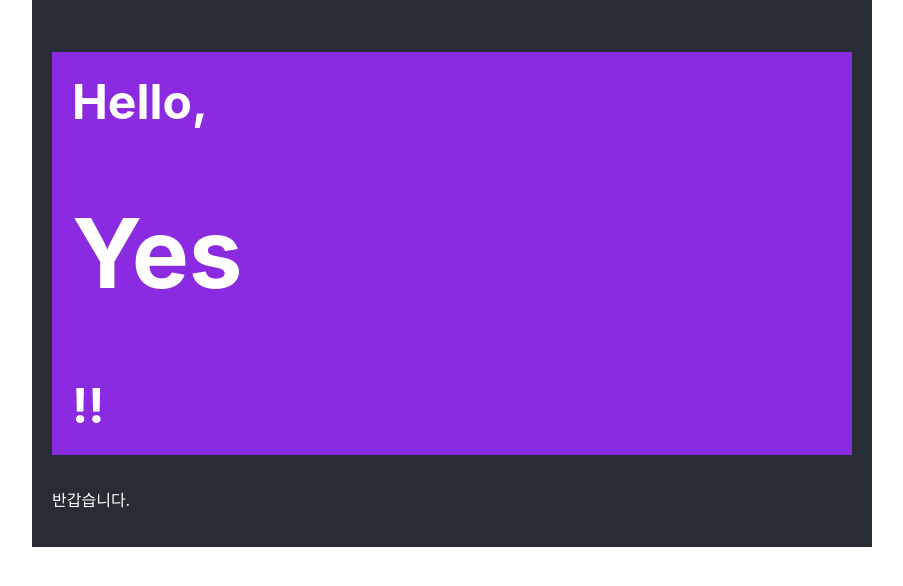
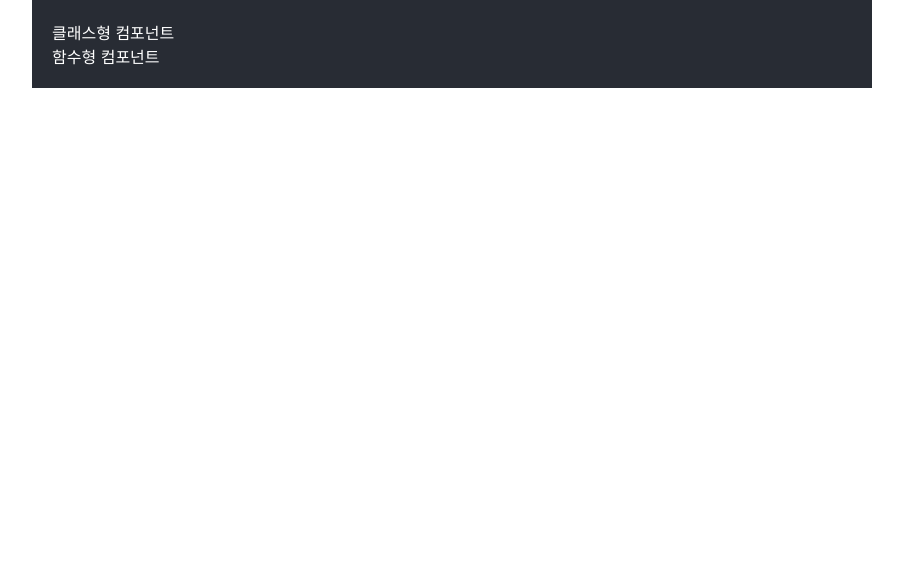
Before and after one commit to K0hun/React, a React (Create React App) app: page / in a window 1280 px wide. Shown: the top 586 px of the page, without its empty margins (188-1091 px from the left). Built offline with nearby package versions, Linux system fonts and the light colour scheme.

Commit message:
클래스형 컴포넌트와 함수형 컴포넌트 실습

```diff
--- a/src/App.tsx
+++ b/src/App.tsx
@@ -1,6 +1,8 @@
 import React from "react";
 import logo from "./logo.svg";
 import "./App.css";
+import ClassCom from "./ClassCom";
+import FuncCom from "./FuncCom";
 
 {
   /*
@@ -15,12 +17,8 @@
 
   return (
     <div className="container">
-      <h1 className="test">
-        Hello,
-        {name === "리액트" ? <h1>Yes</h1> : null}!!
-      </h1>
-      <p>반갑습니다.</p>
-      {/*주석문 사용하는 방법*/}
+      <ClassCom></ClassCom>
+      <FuncCom></FuncCom>
     </div>
   );
 }
--- /dev/null
+++ b/src/ClassCom.tsx
@@ -0,0 +1,13 @@
+import { Component } from "react";
+
+class ClassCom extends Component {
+    render(){
+        return(
+            <div>
+                클래스형 컴포넌트
+            </div>
+        )
+    }
+}
+
+export default ClassCom;
--- /dev/null
+++ b/src/FuncCom.tsx
@@ -0,0 +1,11 @@
+import React from 'react';
+
+const FuncCom = ()=>{
+    return(
+        <div>
+            함수형 컴포넌트
+        </div>
+    )
+}
+
+export default FuncCom;
```
